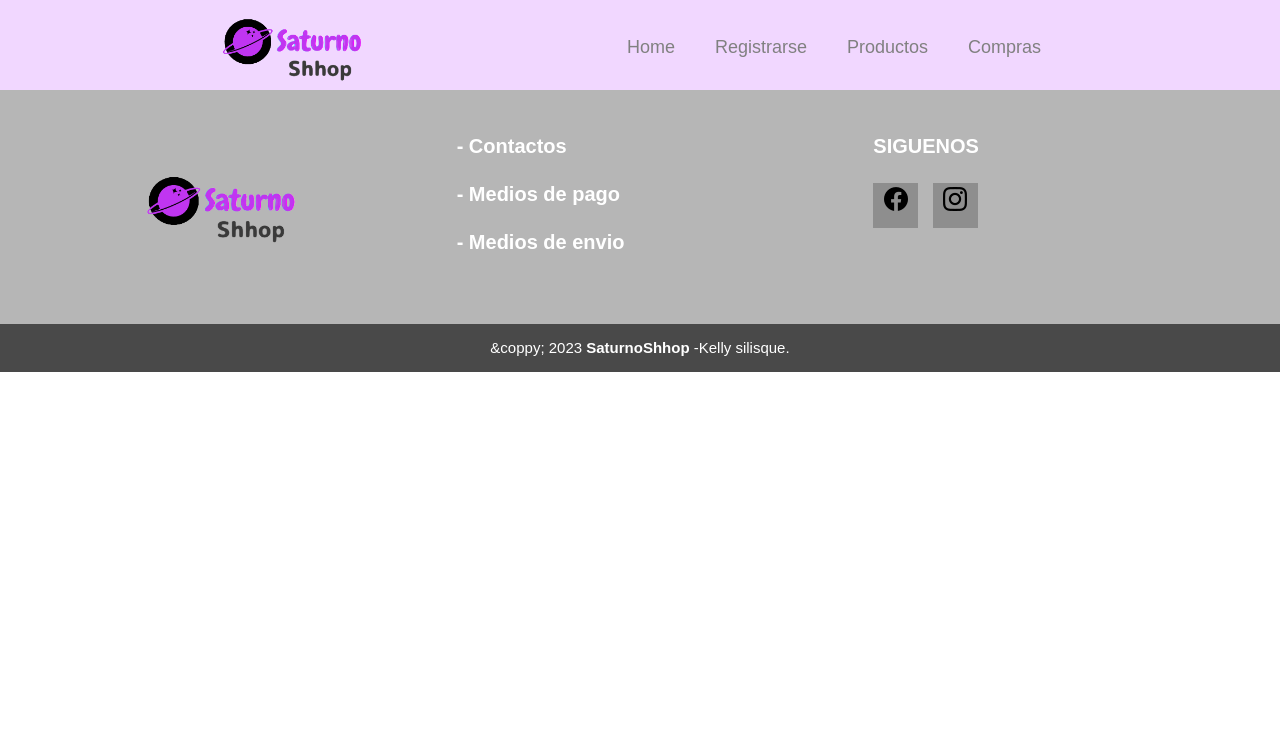
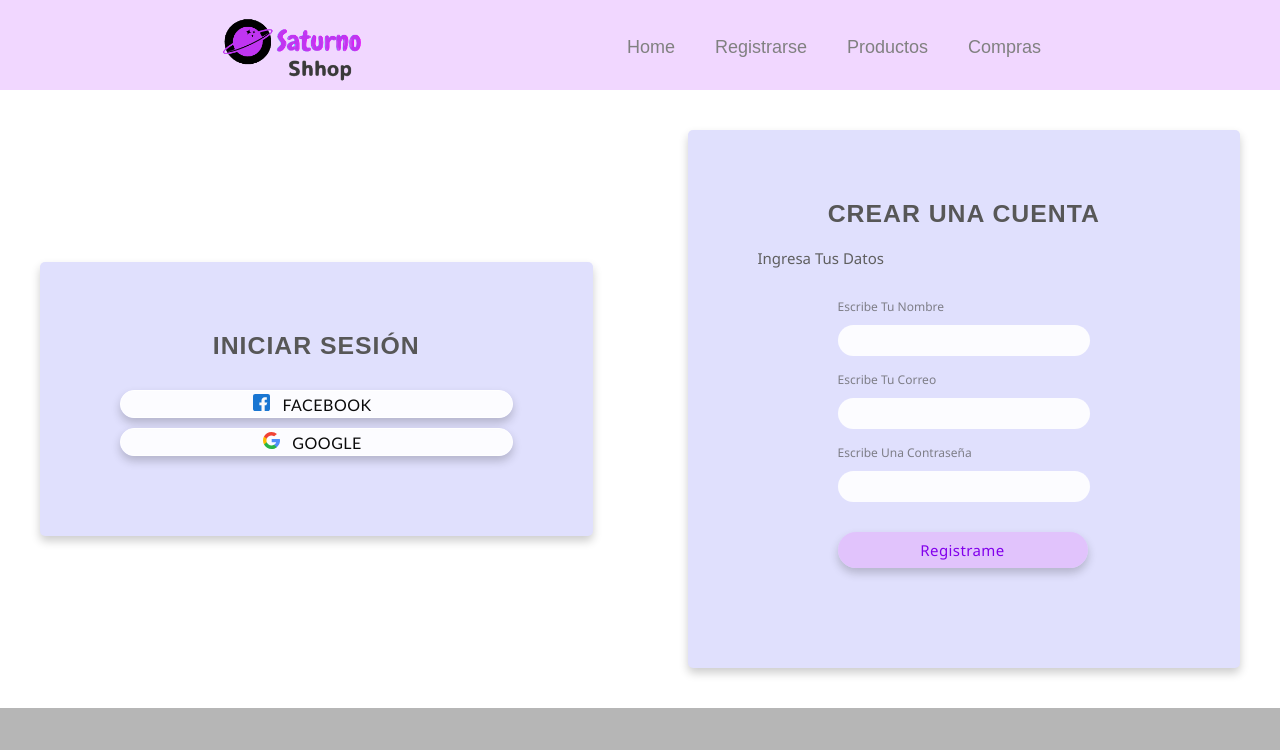
Before and after one commit to kellysilisque/tienda-practica, a plain HTML site: page registrarse.html in a window 1280 px wide. Shown: the top 750 px of the page. Drawn offline with Linux system fonts and the light colour scheme.

Commit message:
Agregue la seccion de registrarse, también agregue img nueva de facebook y google

```diff
--- a/registrarse.html
+++ b/registrarse.html
@@ -4,7 +4,7 @@
     <meta charset="UTF-8">
     <meta http-equiv="X-UA-Compatible" content="IE=edge">
     <meta name="viewport" content="width=device-width, initial-scale=1.0">
-    <title>RESGISTRARSE</title>
+    <title>REGISTRARSE</title>
     <link rel="stylesheet" href="style.css">
 </head>
 <body>
@@ -29,7 +29,40 @@
             </div>
         </div>
     </header>
+    <main>
+        <section>
+            <div class="login-container">
+                <div class="caja-login">
+                    <h4 class="title-inicio">INICIAR SESIÓN</h4>
+                    <div class="section-social">
+                    <img src="./img/facebook.svg" alt="img-mail">
+                    <span>FACEBOOK</span>
+                    </div>
+                    <div class="section-social">
+                      <img src="./img/google.svg" alt="img-mail">
+                      <span>GOOGLE</span>
+                    </div>
+                </div>
+                <div class="caja-login">
+                    <h4 class="title-inicio">CREAR UNA CUENTA</h4>
+                     <p class="title-sub">Ingresa tus datos</p>
+                     <form class="formulario">
 
+                      <label for="nombre">Escribe tu nombre</label>
+                      <input type="nombre" id="nombre" class="box-input">
+
+                      <label for="correo">Escribe tu correo</label>
+                      <input type="email" id="correo" class="box-input">
+
+                      <label for="password">Escribe una contraseña</label>
+                      <input type="password" id="password" class="box-input">
+
+                      <input type="submit" value="Registrame" class="submit">
+                     </form>
+                </div>
+            </div>
+      </section>
+    </main>
     <footer class="pie-pagina">
         <div class="grupo">
             <div class="box">
--- a/style.css
+++ b/style.css
@@ -133,7 +133,7 @@ section{
     background: white;
     padding: 15px 9%;
     padding-bottom: 100px;
-    /*padding-top: 100px;*/
+
 }
 .container .box-container{
     display: grid;
@@ -246,8 +246,9 @@ h3 {
     transform: scale(1.03);
     box-shadow: 0 10px 15px rgba(0, 0, 0, 0.3);
 }
+/*FIN seccion contacto*/
 /*seccion-BIJOU*/
-.wrapper-bijou{
+.wrapper-bijou {
     margin: 10px auto;
     padding: 0 10px;
     padding-bottom: 10px;
@@ -396,7 +397,116 @@ h1{
     transform: scale(1.03);
     box-shadow: 0 10px 15px rgba(0, 0, 0, 0.3);
 }
+.login-container {
+    display: grid;
+    gap: 15px;
+    grid-template-columns: repeat(auto-fit, minmax(270px, 1fr));
+    align-items: center;  /**/
+    justify-content: center;  /**/
 
+}
+/*FIN seccion TAZA*/
+/*Login*/
+.caja-login{
+    padding: 70px;
+    text-align: center;
+    border-radius: 5px;
+    background: #e0e0fd;
+    box-shadow: 0px 5px 10px rgba(0, 0, 0, 0.2);
+    margin: 40px;
+}
+
+.caja-login img{
+    height: 20px;
+    padding-top: 3px;
+    position: relative;
+    top: 0;
+    left: -0.510rem;
+}
+.caja-login span{
+    color: #0a0a0a;
+    padding: 10px 0;
+    font-size: 16px;
+    line-height: 1.5;
+}
+.title-inicio{
+    color: rgb(87, 87, 87);
+    text-transform: capitalize;
+    font-size: 1.55rem;
+    font-weight: 600;
+    letter-spacing: 1px;
+    font-family: Arial, Helvetica, sans-serif;
+    padding-bottom: 20px;
+}
+.section-social{
+    border: 1px solid white;
+    letter-spacing: 0.5px;
+    font-family: 'Gill Sans', 'Gill Sans MT', Calibri, 'Trebuchet MS', sans-serif;
+    margin: 10px;
+    border-radius: 20px;
+    background: rgba(255, 255, 255, 0.897);
+    box-shadow: 0px 5px 10px rgba(0, 0, 0, 0.2);
+    cursor: pointer;
+}
+.section-social:hover{
+    transform: scale(1.03);
+    box-shadow: 0 10px 15px rgba(0, 0, 0, 0.3);
+}
+
+/*FIN LOGING*/
+
+/*formulario*/
+.formulario {
+    padding: 30px 80px;
+    flex-direction: column;
+    display: flex;
+}
+.title-sub {
+    font-size: 15px;
+    font-family: 'Segoe UI', Tahoma, Geneva, Verdana, sans-serif;
+    text-align:start;
+    color: rgb(95, 95, 95);
+}
+label{
+    font-size: 12px;
+    text-align: start;
+    color: rgba(80, 80, 80, 0.678);
+    font-family: 'Segoe UI', Tahoma, Geneva, Verdana, sans-serif;
+    margin-bottom: 10px;
+}
+.box-input {
+    border: 0;
+    background:  rgba(255, 255, 255, 0.897);
+    padding: 8px;
+    border-radius: 20px;
+    margin-bottom: 15px;
+    outline: none;
+    border-color: rgba(255, 255, 255, 0.836);
+}
+.box-input:hover{
+    transform: scale(1.03);
+    box-shadow: 0 10px 15px rgba(0, 0, 0, 0.3);
+}
+.submit {
+     background: rgba(225, 192, 252, 0.897) ;
+     border: 0;
+     padding: 8px;
+     font-size: 15px;
+     border-radius: 20px;
+     width: 250px;
+     margin-top: 15px;
+     cursor: pointer;
+     color: rgb(130, 0, 236);
+     font-family: 'Segoe UI', Tahoma, Geneva, Verdana, sans-serif;
+     letter-spacing: 0.4px;
+     box-shadow: 0px 5px 10px rgba(0, 0, 0, 0.2);
+     transition: 1; /**/
+}
+.submit:hover {
+    transform: scale(1.03);
+    box-shadow: 0 10px 15px rgba(0, 0, 0, 0.3);
+}
+/*FIN formulario*/
 
 
 
@@ -461,6 +571,15 @@ h1{
         height: 180px;
         padding-top: 3px;
     }
+    /*SECCIÓN REGISTRARSE*/
+
+    .formulario {
+        width: 100%;
+        padding: 2px;
+    }
+    .caja-login {
+        padding: 20px;
+    }
     /*responsive-FOOTER*/
     .pie-pagina .grupo{
         width: 90%;
```
Also changed, not shown: contacto.html (+0 -2 lines), img/facebook.svg (added), img/google.svg (added).
